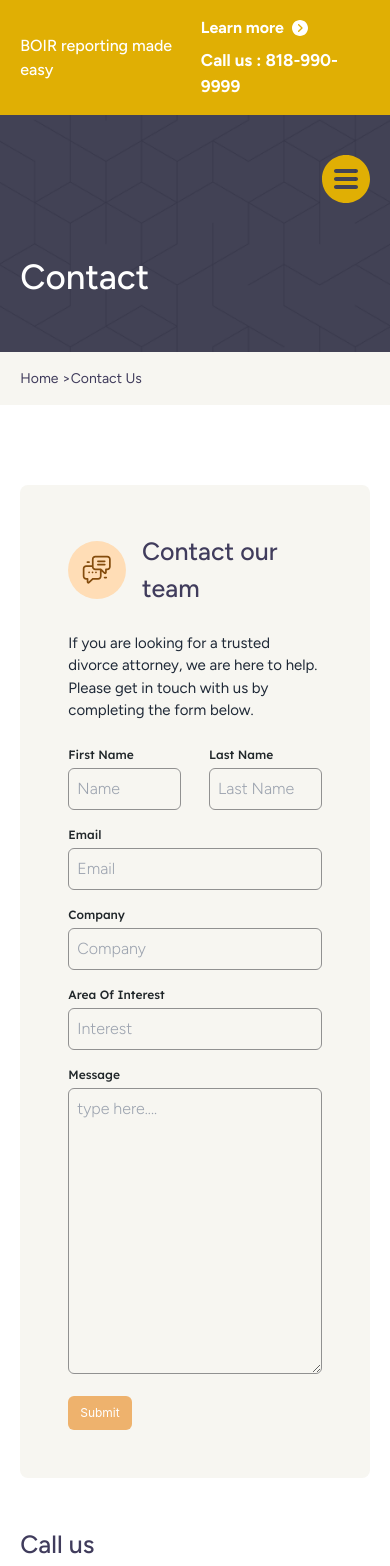
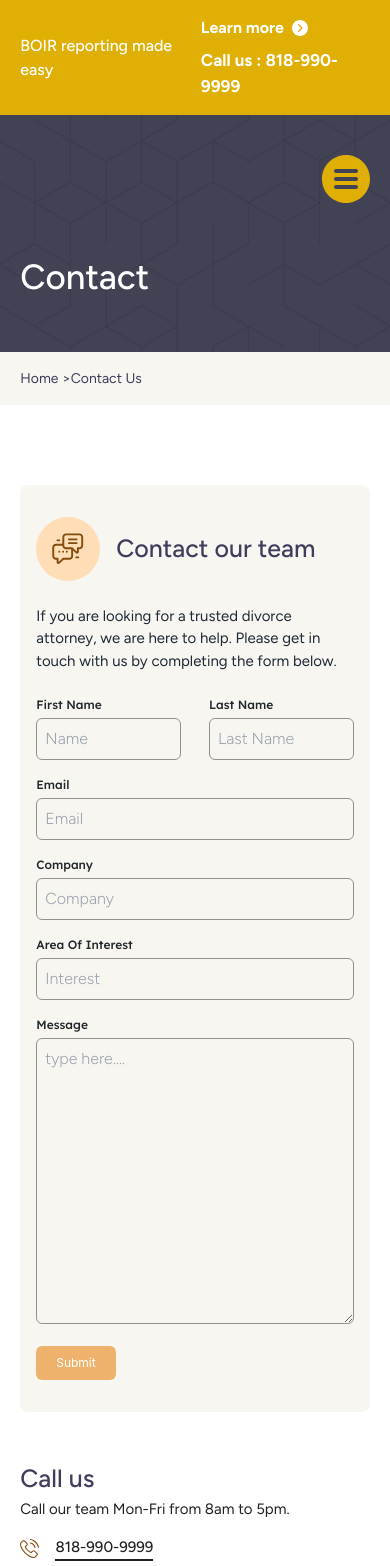
Before and after one commit to Abheerajput/rkllwa, a React (Create React App) app: page /contactus in a window 390 px wide. Shown: the top 1566 px of the page. Built offline with nearby package versions, Linux system fonts and the light colour scheme; the HTML template or start-up script is replaced by a standard one; a web font is replaced by a local one.

Commit message:
contact-page

```diff
--- a/src/Pages/Contact/Contact.jsx
+++ b/src/Pages/Contact/Contact.jsx
@@ -30,7 +30,7 @@ const Contact = () => {
         </div>
         <div className='px-[5.2%] mt-20 mb-12 flex md:flex-col  sm:flex-col xs:flex-col
         '>
-          <div className="  p-12  xs:w-full rounded-lg w-[45%] sm:w-full md:w-full  bg-[#F7F6F1]">
+          <div className="  p-12 xs:p-4 xs:py-8 xs:w-full rounded-lg w-[45%] sm:w-full md:w-full  bg-[#F7F6F1]">
             <div className='flex gap-4 items-center'>
               <p>
                 <img src={icon} alt="" className='w-16' />
```
